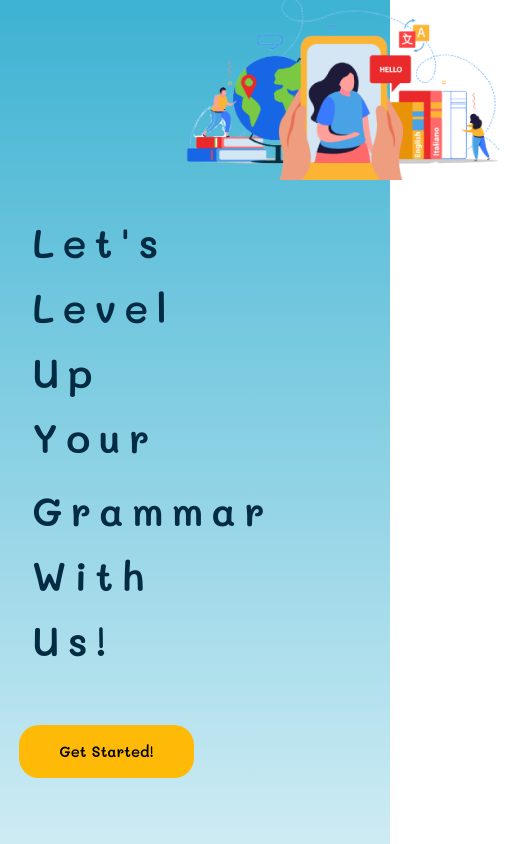
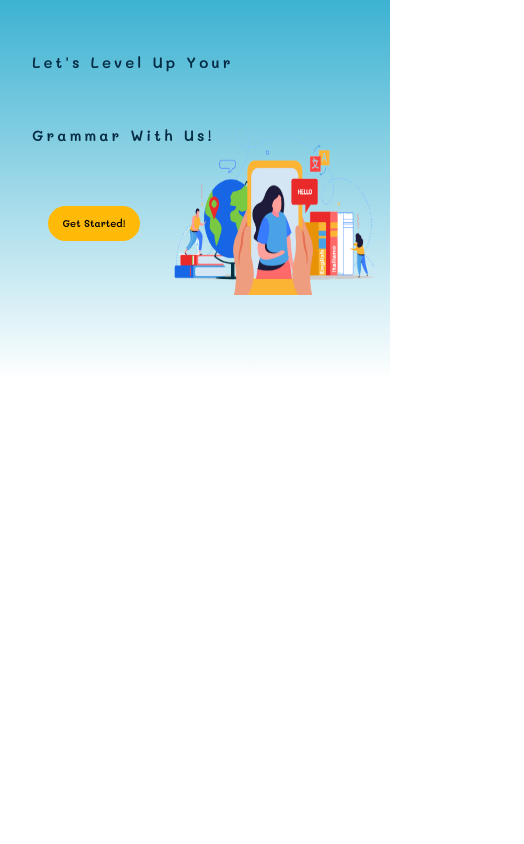
Before and after one commit to ArgaPahreja/edumar, a React (Create React App) app in the folder frontend/: page / in a window 390 px wide. Shown: the top 844 px of the page, 524 px wide, since content can reach past the window. Built offline with nearby package versions, Linux system fonts and the light colour scheme; a web font is replaced by a local one.

Commit message:
Update Hero.css

```diff
--- a/frontend/src/components/Hero.css
+++ b/frontend/src/components/Hero.css
@@ -75,25 +75,40 @@ p {
 /*------------ home ----------*/
 .left,
 .right {
-    width: 100%;
+    width: 97%;
+    height: 100%;
+}
+.left h1{
+    width: 60%;
+    font-size: 15px;
+    display: flex;
 }
 .home .container {
-    flex-direction: column;
-    flex-direction: column-reverse;
+    flex-direction:column;
 }
 .home {
-    height: 134vh;
+    height: 45vh;
 }
-.home .img {
-    height: 100%;
-    width: 100%;
-    position: relative;
+.primary-btn{
+    margin-top: 30px;
+    margin-left: 10%;
+    background: #ffba08;
+    font-size: 10px;
+    display: inline-flex;
+    text-align: center;
+    padding: 10px 15px;
+}
+.up{
+
+}
+.down{
+    position: absolute;
 }
 .home img {
-    position: relative;
-    height: 100%;
-    width: 100%;
-    transform: scale(1);
+    height: 20%;
+    width: 60%;
+    display:flex;
+    position:absolute;
 }
 }
 /*------------ home ----------*/
```
